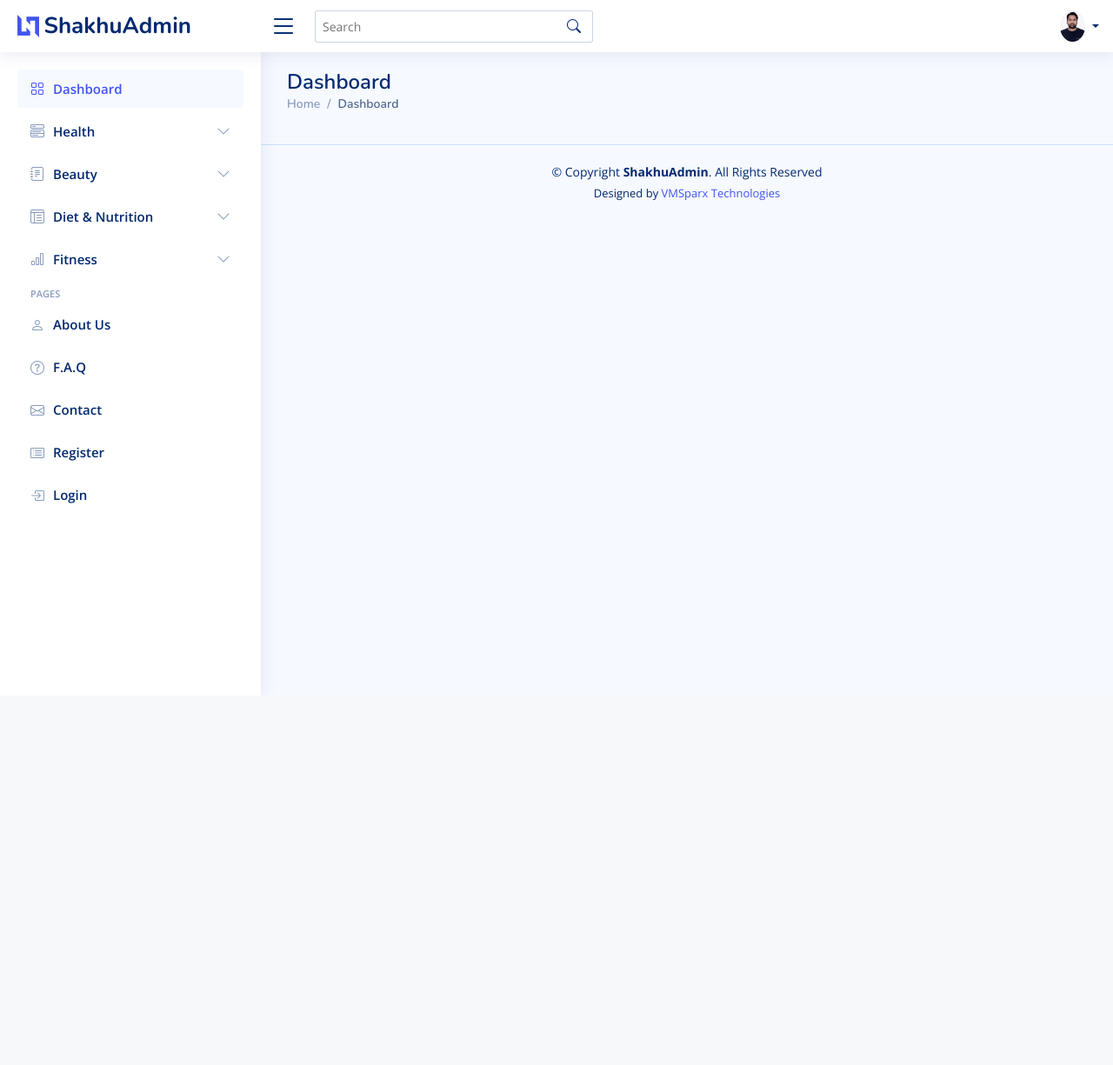
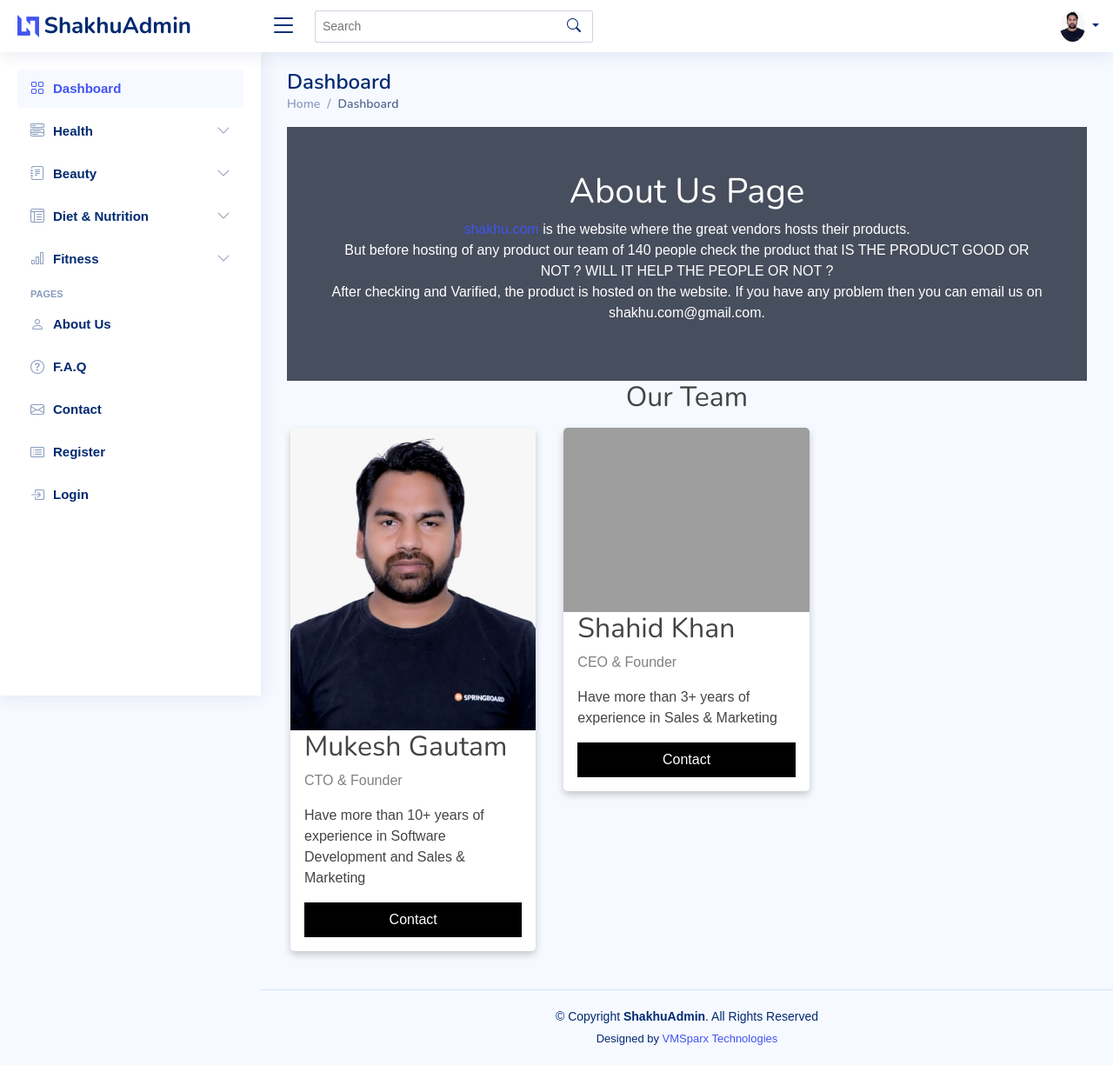
Before and after one commit to Mukesh80530/vipstore, a Django app: template templates/about-us.html in a window 1280 px wide. Shown: the whole page at 87% size. Before the commit the page ends 783 px from the top, so only its background shows below. Run offline with Django 3.2, Linux system fonts and the light colour scheme; the template is opened without the code that fills it, so the values that code supplies are empty; some libraries are stand-ins or nearby versions; grey boxes are pictures that could not be loaded.

Commit message:
update frontend

```diff
--- a/category/views.py
+++ b/category/views.py
@@ -18,7 +18,7 @@
     product_list = Product.objects.filter(sub_category=sub_cat_id)
     if len(product_list):
 
-        paginator = Paginator(product_list, 5)
+        paginator = Paginator(product_list, 10)
 
         page_number = request.GET.get('page')
         page_obj = paginator.get_page(page_number)
--- a/templates/about-us.html
+++ b/templates/about-us.html
@@ -4,5 +4,126 @@
 
 <!-- Left side columns -->
 {% block content %}
+<style>
+body {
+  font-family: Arial, Helvetica, sans-serif;
+  margin: 0;
+}
 
+html {
+  box-sizing: border-box;
+}
+
+*, *:before, *:after {
+  box-sizing: inherit;
+}
+
+.column {
+  float: left;
+  width: 33.3%;
+  margin-bottom: 16px;
+  padding: 0 8px;
+}
+
+.card {
+  box-shadow: 0 4px 8px 0 rgba(0, 0, 0, 0.2);
+  margin: 8px;
+}
+
+.about-section {
+  padding: 50px;
+  text-align: center;
+  background-color: #474e5d;
+  color: white;
+}
+
+.container {
+  padding: 0 16px;
+}
+
+.container::after, .row::after {
+  content: "";
+  clear: both;
+  display: table;
+}
+
+.title {
+  color: grey;
+}
+
+.button {
+  border: none;
+  outline: 0;
+  display: inline-block;
+  padding: 8px;
+  color: white;
+  background-color: #000;
+  text-align: center;
+  cursor: pointer;
+  width: 100%;
+}
+
+.button:hover {
+  background-color: #555;
+}
+
+@media screen and (max-width: 650px) {
+  .column {
+    width: 100%;
+    display: block;
+  }
+}
+</style>
+</head>
+<body>
+
+<div class="about-section">
+  <h1>About Us Page</h1>
+  <p> <a href="shakhu.com@gmail.com">shakhu.com</a> is the website where the great vendors hosts their products.<br> But before hosting of any product our team of 140 people check the product that IS THE PRODUCT GOOD OR NOT ? WILL IT HELP THE PEOPLE OR NOT ?<br> After checking  and Varified,  the product is hosted on the website. If you have any problem then you can email us on shakhu.com@gmail.com.</p>
+</div>
+
+<h2 style="text-align:center">Our Team</h2>
+<div class="row">
+  <div class="column">
+    <div class="card">
+      <img src="media/profile_pics/profile_image.jpeg" alt="Mukesh Gautam" style="width:100%">
+      <div class="container">
+        <h2>Mukesh Gautam</h2>
+        <p class="title">CTO & Founder</p>
+        <p>Have more than 10+ years of experience in Software Development and Sales & Marketing </p>
+        <!-- <p>jane@example.com</p> -->
+        <p><button class="button">Contact</button></p>
+      </div>
+    </div>
+  </div>
+
+  <div class="column">
+    <div class="card">
+      <img src="/w3images/team2.jpg" alt="Shahid Khan" style="width:100%">
+      <div class="container">
+        <h2>Shahid Khan</h2>
+        <p class="title">CEO & Founder</p>
+        <p>Have more than 3+ years of experience in Sales & Marketing</p>
+        <!-- <p>mike@example.com</p> -->
+        <p><button class="button">Contact</button></p>
+      </div>
+    </div>
+  </div>
+
+    <!--
+  <div class="column">
+    <div class="card">
+      <img src="/w3images/team3.jpg" alt="Khushboo" style="width:100%">
+      <div class="container">
+        <h2>KhusHboo</h2>
+        <p class="title">Sales Executive</p>
+        <p>Have more than 3+ years of experience in Sales & Marketing.</p>
+        <p><button class="button">Contact</button></p>
+      </div>
+    </div>
+  </div>
+  -->
+</div>
+
+</body>
 {% endblock content %}
--- a/users/templates/users/profile.html
+++ b/users/templates/users/profile.html
@@ -371,7 +371,7 @@
                   } else {
                     for (var i = 0; i < ranges.length; i++) {
                       if (id === ranges[i].Value) {
-                        msg.innerHTML = "Total Pay: " + " " + ranges[i].Value;
+                        msg.innerHTML = "Total Pay: " + " " + ranges[i].Value + " " + "INR";
                         break;
                       }
                     }
```
Also changed, not shown: templates/contact-us.html (+11 -1 lines), templates/dashboard.html (+19 -9 lines).
